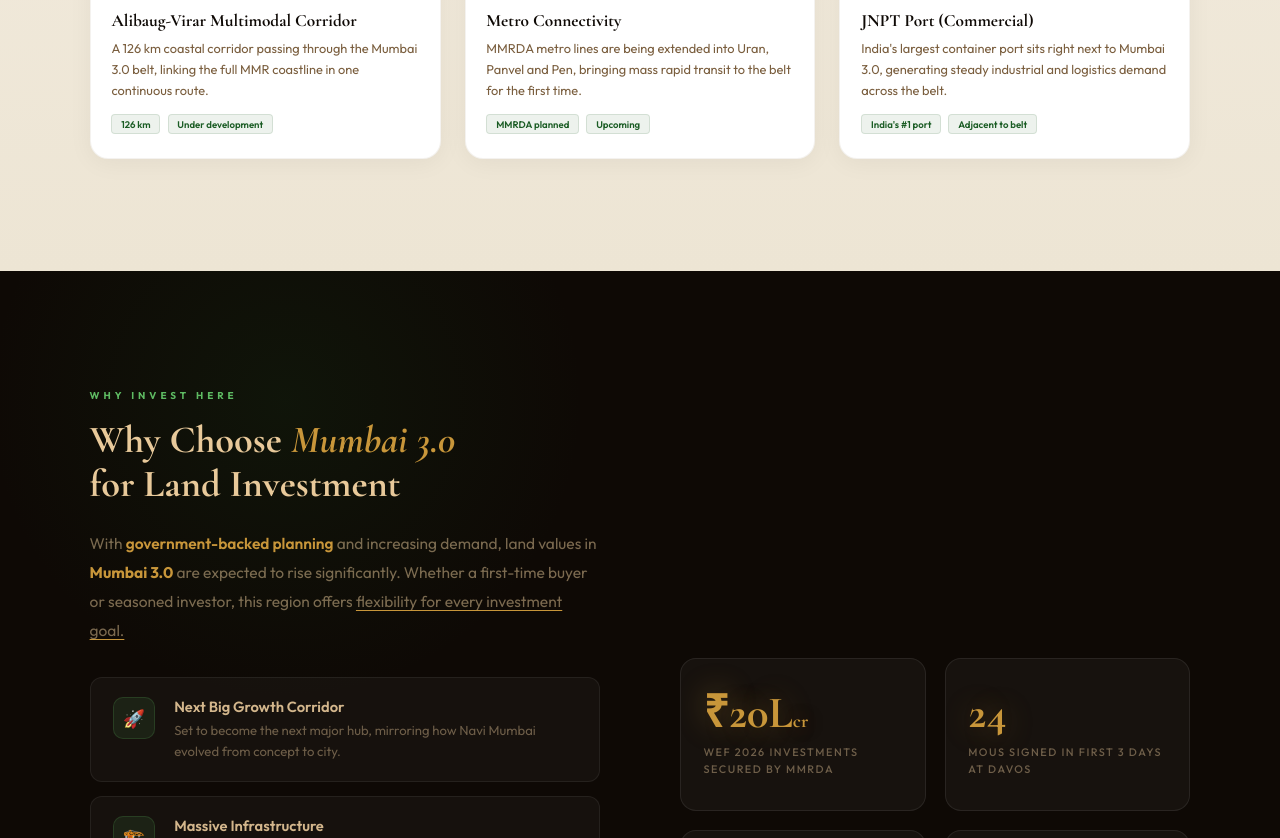
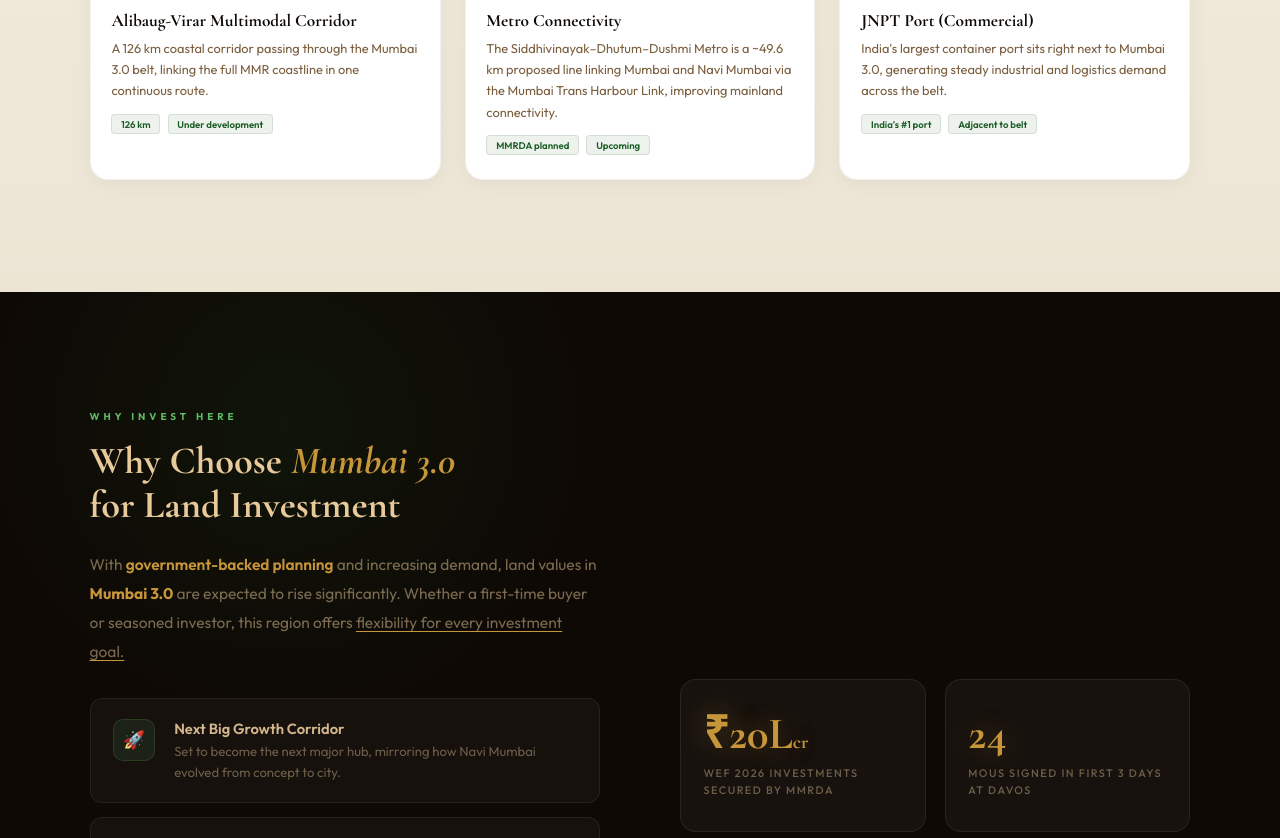
Before and after one commit to qwuitty-prog/7-12-Waale, a plain HTML site: page mumbai.html in a window 1280 px wide. Shown: the part 4480-5318 px from the top of the page. Drawn offline with nearby package versions, Linux system fonts and the light colour scheme.

Commit message:
Update mumbai.html

```diff
--- a/mumbai.html
+++ b/mumbai.html
@@ -683,7 +683,7 @@
       </div>
       <div class="ic-body">
         <h3>Metro Connectivity</h3>
-        <p>MMRDA metro lines are being extended into Uran, Panvel and Pen, bringing mass rapid transit to the belt for the first time.</p>
+        <p>The Siddhivinayak–Dhutum–Dushmi Metro is a ~49.6 km proposed line linking Mumbai and Navi Mumbai via the Mumbai Trans Harbour Link, improving mainland connectivity.</p>
         <div class="ic-stat"><span class="ic-chip">MMRDA planned</span><span class="ic-chip">Upcoming</span></div>
       </div>
     </div>
```
